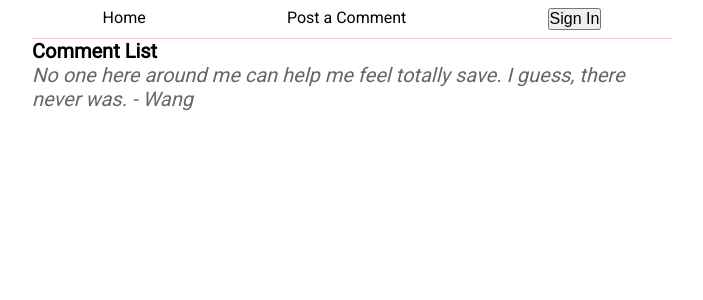
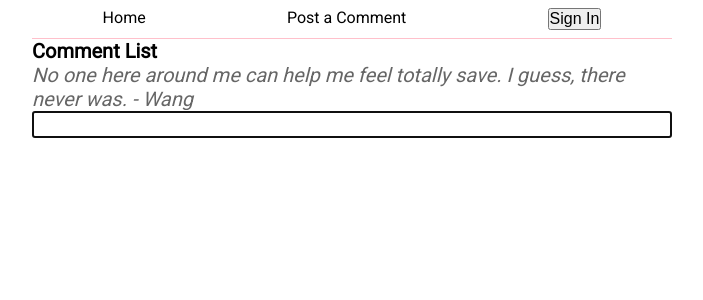
Before and after one commit to haryantowang09/hdyf, a React (Create React App) app: page / in a window 1280 px wide. Shown: the top 300 px of the page, without its empty margins (288-991 px from the left). Built offline with nearby package versions, Linux system fonts and the light colour scheme.

Commit message:
Add input tel with autofocus

```diff
--- a/src/components/App.js
+++ b/src/components/App.js
@@ -58,6 +58,10 @@ class App extends Component {
           No one here around me can help me feel totally save. I guess, there
           never was. - Wang
         </BlogQuote>
+        <input
+          type="tel"
+          autoFocus
+        />
       </main>
     );
   }
```
Also changed, not shown: 1 other file (tests, documents, lock files or other folders).
